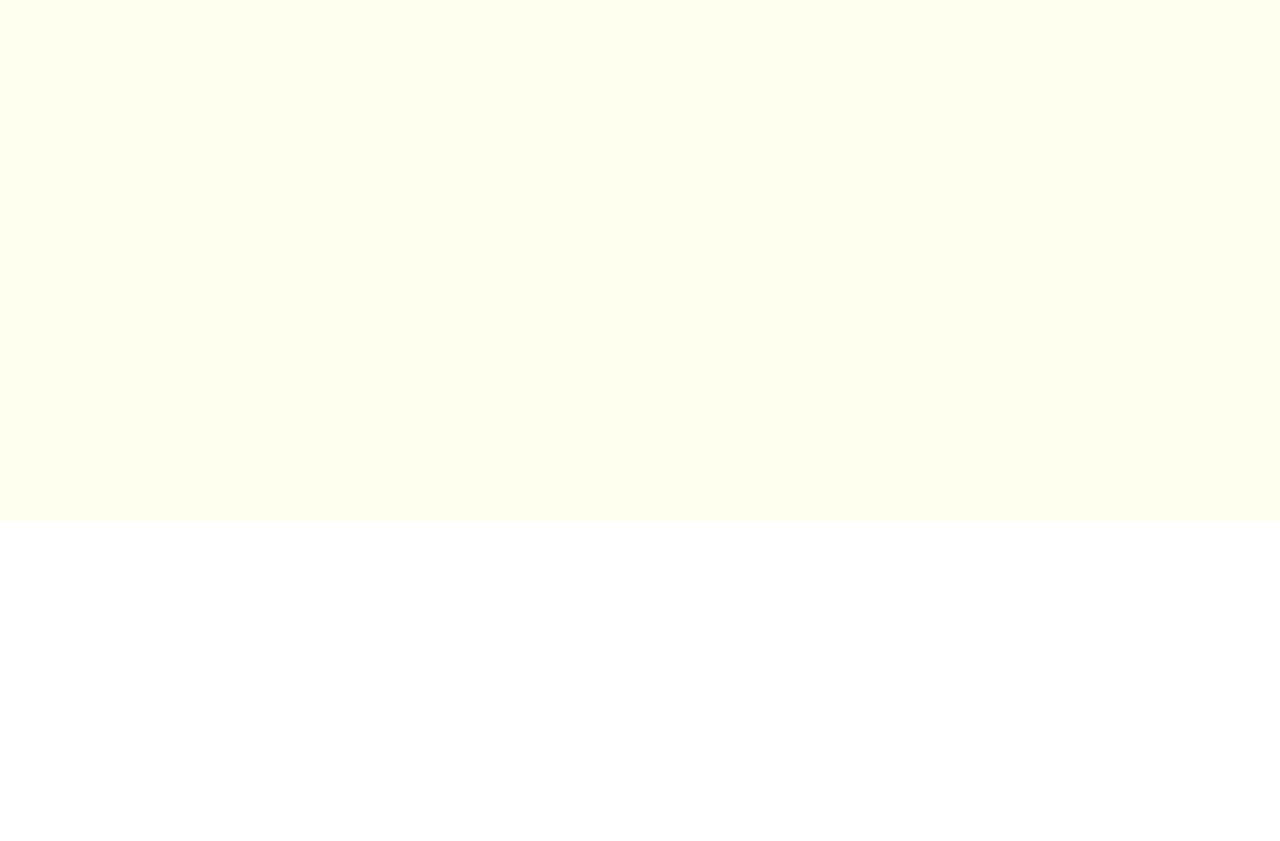
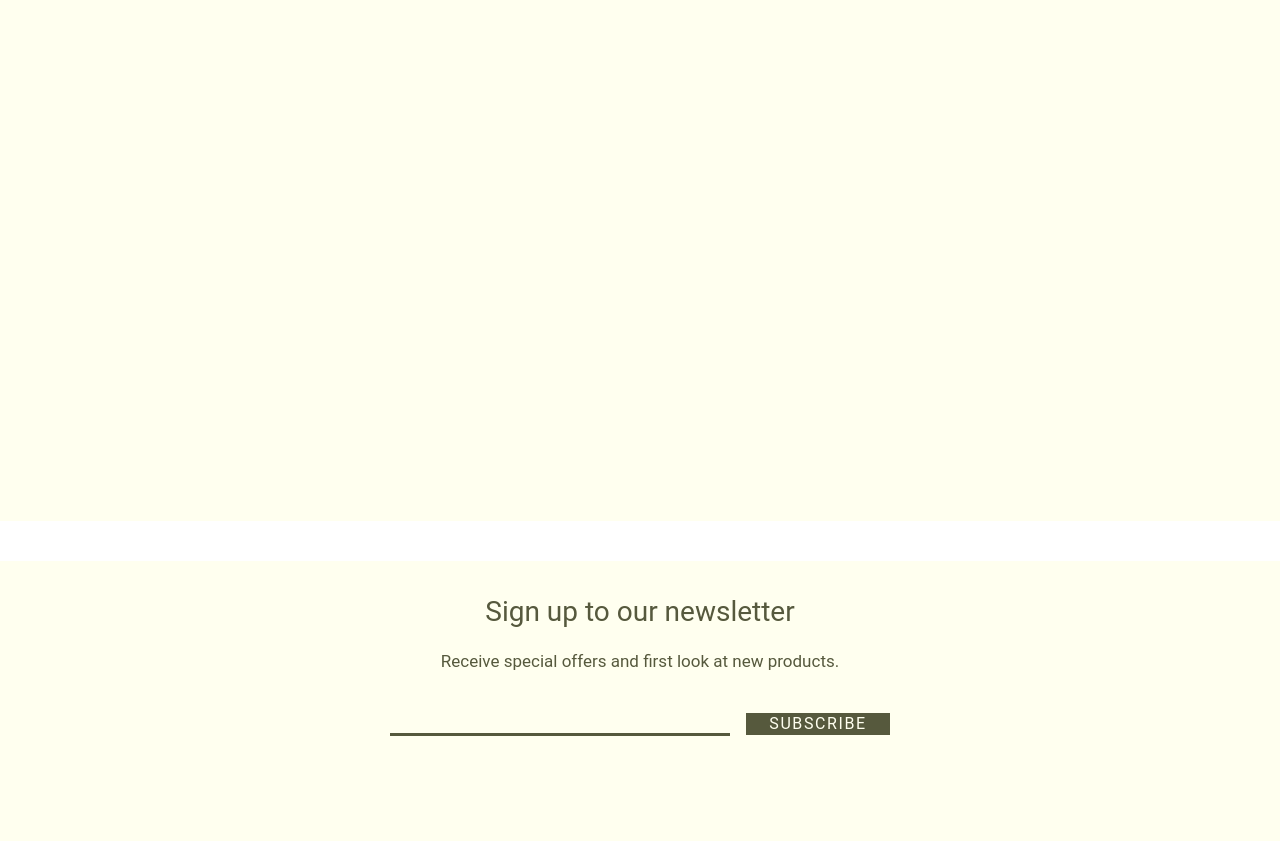
Before and after one commit to TwiDef/KINN, a website: page src/index.html in a window 1280 px wide. Shown: the part 3705-4546 px from the top of the page. Before the commit the page ends 4226 px from the top, so only its background shows below. Drawn offline with nearby package versions, Linux system fonts and the light colour scheme; files that its build step writes are made by us from their sources; a web font is replaced by a local one.

Commit message:
added subscribe block

```diff
--- a/src/index.html
+++ b/src/index.html
@@ -140,6 +140,20 @@
         </div>
     </section>
 
+    <section class="maim_subscribe">
+        <div class="container">
+            <div class="subscribe">
+                <div class="subscribe__title">Sign up to our newsletter</div>
+                <div class="subscribe__subtitle">Receive special offers and first look at new products.</div>
+
+                <form action="" class="subscribe__form">
+                    <input type="email" name="email" class="formStyle" placeholder="" required/>
+                    <button class="subscribe__btn">subscribe</button>
+                </form>
+            </div>
+        </div>
+    </section>
+
     <script src="js/script.js"></script>
 </body>
 
--- /dev/null
+++ b/src/sass/blocks/_subscribe.scss
@@ -0,0 +1,52 @@
+.subscribe {
+    margin-top: 40px;
+    min-height: 280px;
+    background-color: #FFFFEF;
+    &__title {
+        padding-top: 30px;
+        font-size: 28px;
+        text-align: center;
+        color: #56593D;
+    }
+    &__subtitle {
+        padding-top: 16px;
+        font-size: 17px;
+        text-align: center;
+        color: #56593D;
+        margin-bottom: 32px;
+    }
+    &__form {
+        display: flex;
+        justify-content: space-between;
+        width: 500px;
+        margin: 0 auto;
+        input {
+            width: 340px;
+            border: none;
+            background-color: #FFFFEF;
+            border-bottom: 3px solid #56593D;
+        }
+        button {
+            transition: .3s all;
+            margin-top: 6px;
+            width: 144px;
+            height: 22px;
+            text-transform: uppercase;
+            display: flex;
+            justify-content: center;
+            align-items: center;
+            background: #56593D;
+            border: none;
+            color: #FFFFEF;
+            letter-spacing: 1.6px;
+            cursor: pointer;
+            &:hover {
+                background: #696d47;
+            }
+            &:active {
+                font-size: 15px;
+                background: #aab16b;
+            }
+        }
+    }
+}
--- a/src/sass/style.scss
+++ b/src/sass/style.scss
@@ -17,3 +17,4 @@
 @import 'blocks/essentials';
 @import 'blocks/design';
 @import 'blocks/table';
+@import 'blocks/subscribe';
```
